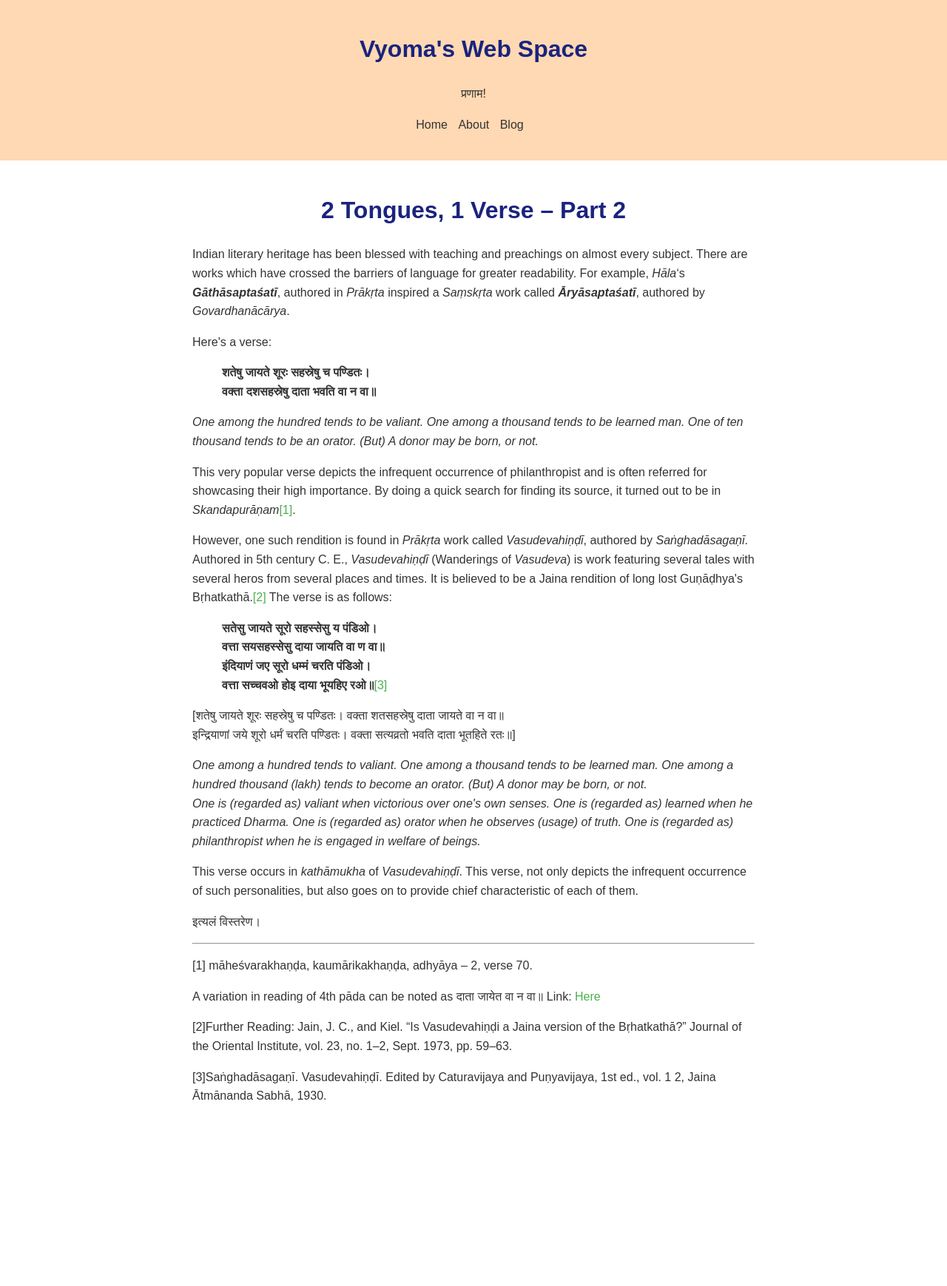
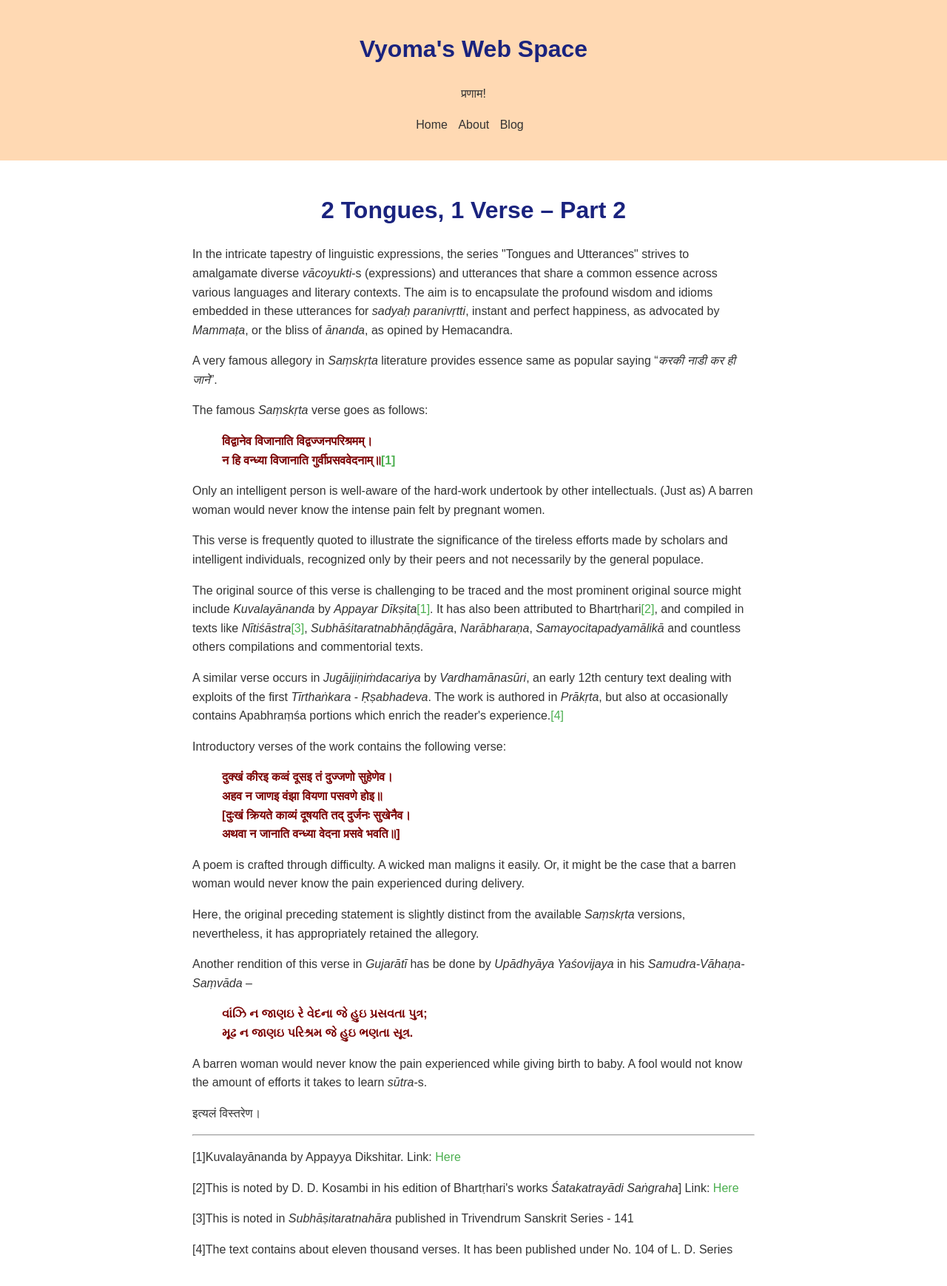
Before and after one commit to svyoma/svyoma.github.io, a Jekyll site: the page blogs/na_hi_vandhya.html, which Jekyll copies as it is, in a window 1280 px wide. Shown: the whole page at 74% size. Built offline with Jekyll 4.4.1, drawn with Linux system fonts in a browser that asks for light colours; some web fonts are replaced; before the commit the page ends 1531 px from its top, so only the background shows below that.

Commit message:
added fonts and blog

```diff
--- a/blogs/na_hi_vandhya.html
+++ b/blogs/na_hi_vandhya.html
@@ -84,9 +84,23 @@
             font-style: normal;
         }
 
+        @font-face {
+            font-family: 'Ekatra-B';
+            src: local('Ekatra-B'), url('fonts/Ekatra-B.woff') format('woff'); /* Adjust the file path and format */
+            font-weight: normal;
+            font-style: normal;
+            color: #7a0000;
+        }
+
         /* Apply Adishila Dev for Devanagari characters */
         body, h1, h2, p {
             font-family: 'Aver', 'Adishila', sans-serif;
+        }
+
+        blockquote{
+            font-family: 'Adishila', 'Ekatra-B';
+            font-weight: bold;
+            color: #7a0000;
         }
     </style>
 
@@ -104,34 +118,38 @@
   </ul>
     </nav>
     </header>
-    <title>2 Tongues, 1 Verse (+bonus) – Part 1</title>
+    <title>2 Tongues, 1 Verse – Part 2</title>
 <body>
     <div class="container">
-	    <h1 align=center>2 Tongues, 1 Verse – Part 2</h1>
-        <p>Indian literary heritage has been blessed with teaching and preachings on almost every subject. There are works which have crossed the barriers of language for greater readability. For example, <em>Hāla</em>&#8216;s <em><strong>Gāthāsaptaśatī</strong></em>, authored in <em>Prākṛta</em> inspired a <em>Saṃskṛta </em>work called <em><strong>Āryāsaptaśatī</strong></em>, authored by <em>Govardhanācārya</em>.</p>
-        <p>Here's a verse:</p>
+	    <h1 style="text-align: center;">2 Tongues, 1 Verse – Part 2</h1>
+
+        <p>In the intricate tapestry of linguistic expressions, the series "Tongues and Utterances" strives to amalgamate diverse <em>vācoyukti</em>-s (expressions) and utterances that share a common essence across various languages and literary contexts. The aim is to encapsulate the profound wisdom and idioms embedded in these utterances for <em>sadyaḥ paranivṛtti</em>, instant and perfect happiness, as advocated by <em>Mammaṭa</em>, or the bliss of <em>ānanda</em>, as opined by Hemacandra.</p>
+        <p>A very famous allegory in <em>Saṃskṛta</em> literature provides essence same as popular saying &ldquo;<em>करकी नाडी कर ही जाने</em>&rdquo;.</p>
+        <p>The famous <em>Saṃskṛta</em> verse goes as follows:</p>
         <blockquote>
-        <p><strong>शतेषु जायते शूरः सहस्रेषु च पण्डितः।<br>वक्ता दशसहस्रेषु दाता भवति वा न वा॥</strong></p>
+        <p>विद्वानेव विजानाति विद्वज्जनपरिश्रमम्।<br />न हि वन्ध्या विजानाति गुर्वीप्रसववेदनाम्॥<a href="#footnote-1">[1]</a></p>
         </blockquote>
-        <p><em>One among the hundred tends to be valiant. One among a thousand tends to be learned man. One of ten thousand tends to be an orator. (But) A donor may be born, or not.</em></p>
-        <p>This very popular verse depicts the infrequent occurrence of philanthropist and is often referred for showcasing their high importance. By doing a quick search for finding its source, it turned out to be in <em>Skandapurāṇam</em><a href="#footnote-1">[1]</a>.</p>
-        <p>However, one such rendition is found in <em>Prākṛta </em>work called <em>Vasudevahiṇḍī</em>, authored by <em>Saṅghadāsagaṇī</em>. Authored in 5th century C. E., <em>Vasudevahiṇḍī</em> (Wanderings of <em>Vasudeva</em>) is work featuring several tales with several heros from several places and times. It is believed to be a Jaina rendition of long lost Guṇāḍhya's Bṛhatkathā.<a href="#footnote-2">[2]</a></sup> The verse is as follows:</p>
+        <p>Only an intelligent person is well-aware of the hard-work undertook by other intellectuals. (Just as) A barren woman would never know the intense pain felt by pregnant women.</p>
+        <p>This verse is frequently quoted to illustrate the significance of the tireless efforts made by scholars and intelligent individuals, recognized only by their peers and not necessarily by the general populace.</p>
+        <p>The original source of this verse is challenging to be traced and the most prominent original source might include <em>Kuvalayānanda</em> by <em>Appayar Dīkṣita</em><a href="#footnote-1">[1]</a>. It has also been attributed to Bhartṛhari<a href="#footnote-2">[2]</a>, and compiled in texts like <em>Nītiśāstra</em><a href="#footnote-3">[3]</a>, <em>Subhāśitaratnabhāṇḍāgāra</em>, <em>Narābharaṇa</em>, <em>Samayocitapadyamālikā</em> and countless others compilations and commentorial texts.</p>
+        <p>A similar verse occurs in <em>Jugāijiṇiṁdacariya</em> by <em>Vardhamānasūri</em>, an early 12th century text dealing with exploits of the first <em>Tīrthaṅkara</em> - <em>Ṛṣabhadeva</em>. The work is authored in <em>Prākṛta</em>, but also at occasionally contains Apabhraṃśa portions which enrich the reader's experience.<a href="#footnote-4">[4]</a></p>
+        <p>Introductory verses of the work contains the following verse:</p>
         <blockquote>
-        <p><strong>सतेसु जायते सूरो सहस्सेसु य पंडिओ।<br>वत्ता सयसहस्सेसु दाया जायति वा ण वा॥<br>इंदियाणं जए सूरो धम्मं चरति पंडिओ।<br>वत्ता सच्चवओ होइ दाया भूयहिए रओ॥</strong><a href="#footnote-3">[3]</a></p>
+        <p>दुक्खं कीरइ कव्वं दूसइ तं दुज्जणो सुहेणेव।<br />अहव न जाणइ वंझा वियणा पसवणे होइ॥<br />[दुःखं क्रियते काव्यं दूषयति तद् दुर्जनः सुखेनैव। <br />अथवा न जानाति वन्ध्या वेदना प्रसवे भवति॥]</p>
         </blockquote>
-        <p>[शतेषु जायते शूरः सहस्रेषु च पण्डितः। वक्ता शतसहस्रेषु दाता जायते वा न वा॥<br>इन्द्रियाणां जये शूरो धर्मं चरति पण्डितः। वक्ता सत्यव्रतो भवति दाता भूतहिते रतः॥]</p>
-        <p><em>One among a hundred tends to valiant. One among a thousand tends to be learned man. One among a hundred thousand (lakh) tends to become an orator. (But) A donor may be born, or not.</em><br><em>One is (regarded as) valiant when victorious over one's own senses. One is (regarded as) learned when he practiced Dharma. One is (regarded as) orator when he observes (usage) of truth. One is (regarded as) philanthropist when he is engaged in welfare of beings.</em></p>
-
-
-
-        <p>This verse occurs in <em>kathāmukha </em>of <em>Vasudevahiṇḍī</em>. This verse, not only depicts the infrequent occurrence of such personalities, but also goes on to provide chief characteristic of each of them.</p>
-
-
-
-        <p>इत्यलं विस्तरेण।</p>
-        <hr>
-        <p id="footnote-1">[1] māheśvarakhaṇḍa, kaumārikakhaṇḍa, adhyāya – 2, verse 70.</p> A variation in reading of 4th pāda can be noted as दाता जायेत वा न वा॥ Link: <a href="https://sa.wikisource.org/wiki/%E0%A4%B8%E0%A5%8D%E0%A4%95%E0%A4%A8%E0%A5%8D%E0%A4%A6%E0%A4%AA%E0%A5%81%E0%A4%B0%E0%A4%BE%E0%A4%A3%E0%A4%AE%E0%A5%8D/%E0%A4%96%E0%A4%A3%E0%A5%8D%E0%A4%A1%E0%A4%83_%E0%A5%A7_(%E0%A4%AE%E0%A4%BE%E0%A4%B9%E0%A5%87%E0%A4%B6%E0%A5%8D%E0%A4%B5%E0%A4%B0%E0%A4%96%E0%A4%A3%E0%A5%8D%E0%A4%A1%E0%A4%83)/%E0%A4%95%E0%A5%8C%E0%A4%AE%E0%A4%BE%E0%A4%B0%E0%A4%BF%E0%A4%95%E0%A4%BE%E0%A4%96%E0%A4%A3%E0%A5%8D%E0%A4%A1%E0%A4%83/%E0%A4%85%E0%A4%A7%E0%A5%8D%E0%A4%AF%E0%A4%BE%E0%A4%AF%E0%A4%83_%E0%A5%A6%E0%A5%A8">Here</a>
-        <p id="footnote-2">[2]Further Reading: Jain, J. C., and Kiel. “Is Vasudevahiṇḍi a Jaina version of the Bṛhatkathā?” Journal of the Oriental Institute, vol. 23, no. 1–2, Sept. 1973, pp. 59–63.</p>
-        <p id="footnote-3">[3]Saṅghadāsagaṇī. Vasudevahiṇḍī. Edited by Caturavijaya and Puṇyavijaya, 1st ed., vol. 1 2, Jaina Ātmānanda Sabhā, 1930.</p>
+        <p>A poem is crafted through difficulty. A wicked man maligns it easily. Or, it might be the case that a barren woman would never know the pain experienced during delivery.</p>
+        <p>Here, the original preceding statement is slightly distinct from the available <em>Saṃskṛta</em> versions, nevertheless, it has appropriately retained the allegory.</p>
+        <p>Another rendition of this verse in <em>Gujarātī</em> has be done by <em>Upādhyāya Yaśovijaya</em> in his <em>Samudra-Vāhaṇa-Saṃvāda</em> &ndash;</p>
+        <blockquote>
+        <p>વાંઝિ ન જાણઇ રે વેદના જે હુઇ પ્રસવતા પુત્ર;<br />મૂઢ ન જાણઇ પરિશ્રમ જે હુઇ ભણતા સૂત્ર.</p>
+        </blockquote>
+        <p>A barren woman would never know the pain experienced while giving birth to baby. A fool would not know the amount of efforts it takes to learn <em>sūtra</em>-s.</p>
+        </p>
+                <p>इत्यलं विस्तरेण।</p>
+                <hr>
+                <p id="footnote-1">[1]Kuvalayānanda by Appayya Dikshitar. Link: <a href="https://archive.org/details/hoVC_kuvalayanand-of-appaya-dikshit-with-chandralok-by-vaidyanath-suri-1925-missing-p/page/n77/mode/2up">Here</a></p>
+                <p id="footnote-2">[2]This is noted by D. D. Kosambi in his edition of Bhartṛhari's works <em>Śatakatrayādi Saṅgraha</em>] Link: <a href="https://archive.org/details/dli.ernet.528003/page/n295/mode/2up?view=theater">Here</a></p>
+                <p id="footnote-3">[3]This is noted in <em>Subhāṣitaratnahāra</em> published in Trivendrum Sanskrit Series - 141</p>
+                <p id="footnote-4">[4]The text contains about eleven thousand verses. It has been published under No. 104 of L. D. Series</p>
 </body>
 </html>
```
Also changed, not shown: fonts/Ekatra-B.woff (added), fonts/Ekatra-N.woff (added).
